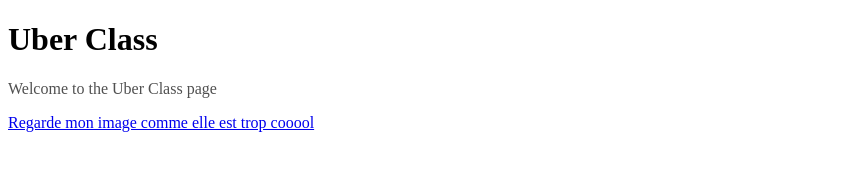
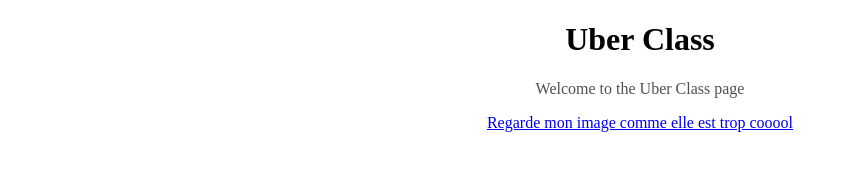
Before and after one commit to benbelais/benbelais.github.io, a plain HTML site: page index.html in a window 1280 px wide. Shown: the whole page, without its empty margins (0-849 px from the left). Drawn offline with Linux system fonts and the light colour scheme.

Commit message:
Update csscode.css

```diff
--- a/csscode.css
+++ b/csscode.css
@@ -1,5 +1,5 @@
 body {
-  tewt-align: center;
+  text-align: center;
 }
 
 h1{
```
Lines whose indentation alone changed are shown as unchanged.
